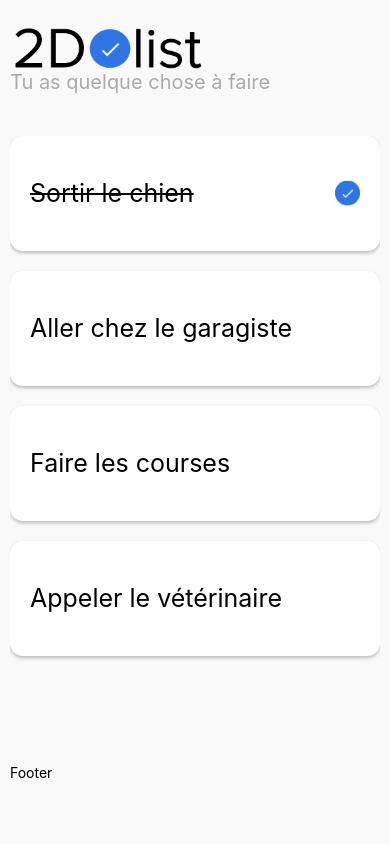
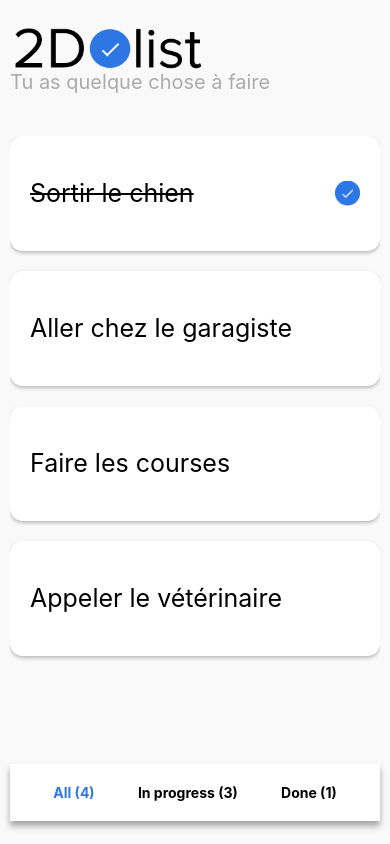
Before and after one commit to Saad95800/todo-list-react-native2, a React Native app: screen / in a window 390 px wide. Built offline with nearby package versions, Linux system fonts and the light colour scheme.

Commit message:
Filtrage des taches + tab menu

```diff
--- a/App.js
+++ b/App.js
@@ -7,16 +7,31 @@ import { Text, View, ScrollView } from 'react-native';
 import { s } from './app.styles.js';
 import Header from './components/Header/Header.js';
 import CardTodo from './components/CardTodo/CardTodo.js';
+import TabBottomMenu from './components/TabBottomMenu/TabBottomMenu.js';
 
 
 export default function App() {
 
-  const [todoList, setTodoList ] = useState([
+  const [selectedTabName, setSelectedTabName ] = useState('all')
+
+    const [todoList, setTodoList ] = useState([
     {id: 1, title: "Sortir le chien", isCompleted: true},
     {id: 2, title: "Aller chez le garagiste", isCompleted: false},
     {id: 3, title: "Faire les courses", isCompleted: false},
     {id: 4, title: "Appeler le vétérinaire", isCompleted: false}
   ])
+
+  function getFilteredList(){
+    switch(selectedTabName){
+      case "all":
+        return todoList
+      case "inProgress":
+        return todoList.filter(todo => !todo.isCompleted)
+      case "done":
+        return todoList.filter(todo => todo.isCompleted)
+    }
+  }
+
 
   function updateTodo(todo){
     const updatedTodo = {
@@ -28,11 +43,10 @@ export default function App() {
     const updatedTodolist = [...todoList]
     updatedTodolist[indexToUpdate] = updatedTodo
     setTodoList(updatedTodolist)
-
   }
 
   function renderTodoList(){
-    return todoList.map((todo, i) => {
+    return getFilteredList().map((todo, i) => {
       return <View key={i} style={s.cardItem}>
                 <CardTodo todo={todo} updateTodo={updateTodo}/>
              </View>
@@ -50,7 +64,7 @@ export default function App() {
             <ScrollView>{renderTodoList()}</ScrollView>
           </View>
           <View style={s.footer}>
-            <Text>Footer</Text>
+            <TabBottomMenu selectedTabName={selectedTabName} setSelectedTabName={setSelectedTabName} todoList={todoList}/>
           </View>
         </SafeAreaView>
       </SafeAreaProvider>
--- a/components/CardTodo/CardTodo.js
+++ b/components/CardTodo/CardTodo.js
@@ -1,13 +1,13 @@
 import React from 'react'
-import { TouchableOpacity, Text, Image } from 'react-native'
+import { Pressable, Text, Image } from 'react-native'
 import checkImg from '../../assets/check.png'
 import { s } from './CardTodo.style'
 
 export default function CardTodo({todo, updateTodo}) {
   return (
-    <TouchableOpacity style={s.card} onPress={()=>{ updateTodo(todo) }}>
+    <Pressable style={s.card} onPress={()=>{ updateTodo(todo) }}>
         <Text style={[s.txt, todo.isCompleted && {textDecorationLine: "line-through"}]}>{todo.title}</Text>
         {todo.isCompleted && <Image style={s.img} source={checkImg} />}
-    </TouchableOpacity>
+    </Pressable>
   )
 }
--- /dev/null
+++ b/components/TabBottomMenu/TabBottomMenu.js
@@ -0,0 +1,31 @@
+import React from 'react'
+import { Pressable, Text, View } from 'react-native'
+import {s} from './TabBottomMenu.style'
+
+export default function TabBottomMenu({selectedTabName, setSelectedTabName, todoList}) {
+
+    const countByStatus = todoList.reduce((acc, todo)=>{
+        todo.isCompleted ? acc.done++ : acc.inProgress++
+        return acc
+    },
+    {all: todoList.length, inProgress: 0, done: 0}
+    )
+
+    function getTextStyle(tabName){
+        return { fontWeight: 'bold', color: tabName === selectedTabName ? "#2F76E5" : "black"}
+    }
+
+  return (
+    <View style={s.container}>
+        <Pressable onPress={()=>{ setSelectedTabName('all') }}>
+            <Text style={getTextStyle('all')}>All ({countByStatus.all})</Text>
+        </Pressable>
+        <Pressable onPress={()=>{ setSelectedTabName('inProgress') }}>
+            <Text style={getTextStyle('inProgress')}>In progress ({countByStatus.inProgress})</Text>
+        </Pressable>
+        <Pressable onPress={()=>{ setSelectedTabName('done') }}>
+            <Text style={getTextStyle('done')}>Done ({countByStatus.done})</Text>
+        </Pressable>
+    </View>
+  )
+}
--- /dev/null
+++ b/components/TabBottomMenu/TabBottomMenu.style.js
@@ -0,0 +1,19 @@
+import { StyleSheet } from 'react-native';
+
+export const s = StyleSheet.create({
+    container:{
+        backgroundColor: 'white',
+        flexDirection: 'row',
+        justifyContent: 'space-evenly',
+        paddingVertical: 20,
+        shadowColor: "#000",
+        shadowOffset: {
+            width: 0,
+            height: 5,
+        },
+        shadowOpacity: 0.34,
+        shadowRadius: 6.27,
+
+        elevation: 10,
+    }
+})
```
